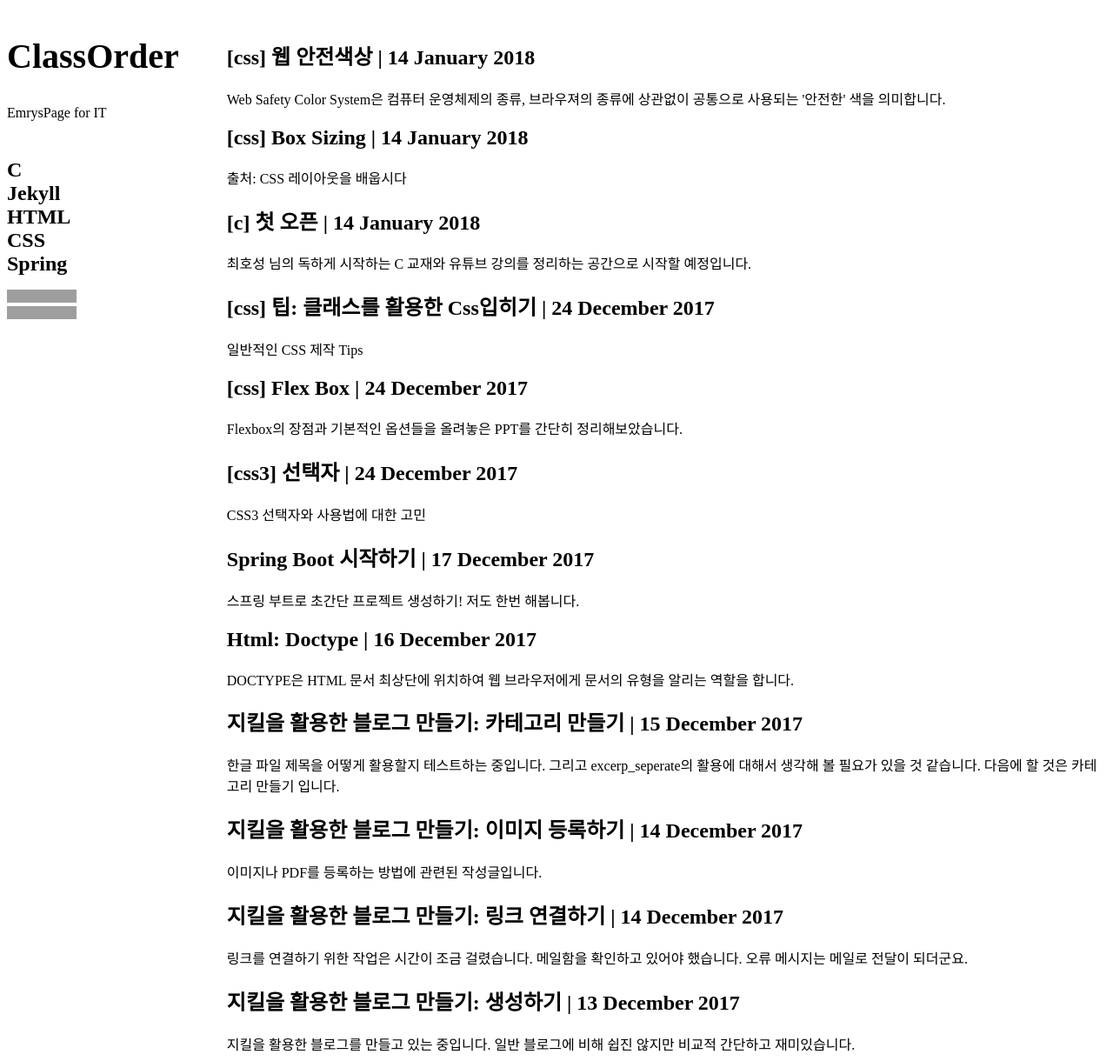
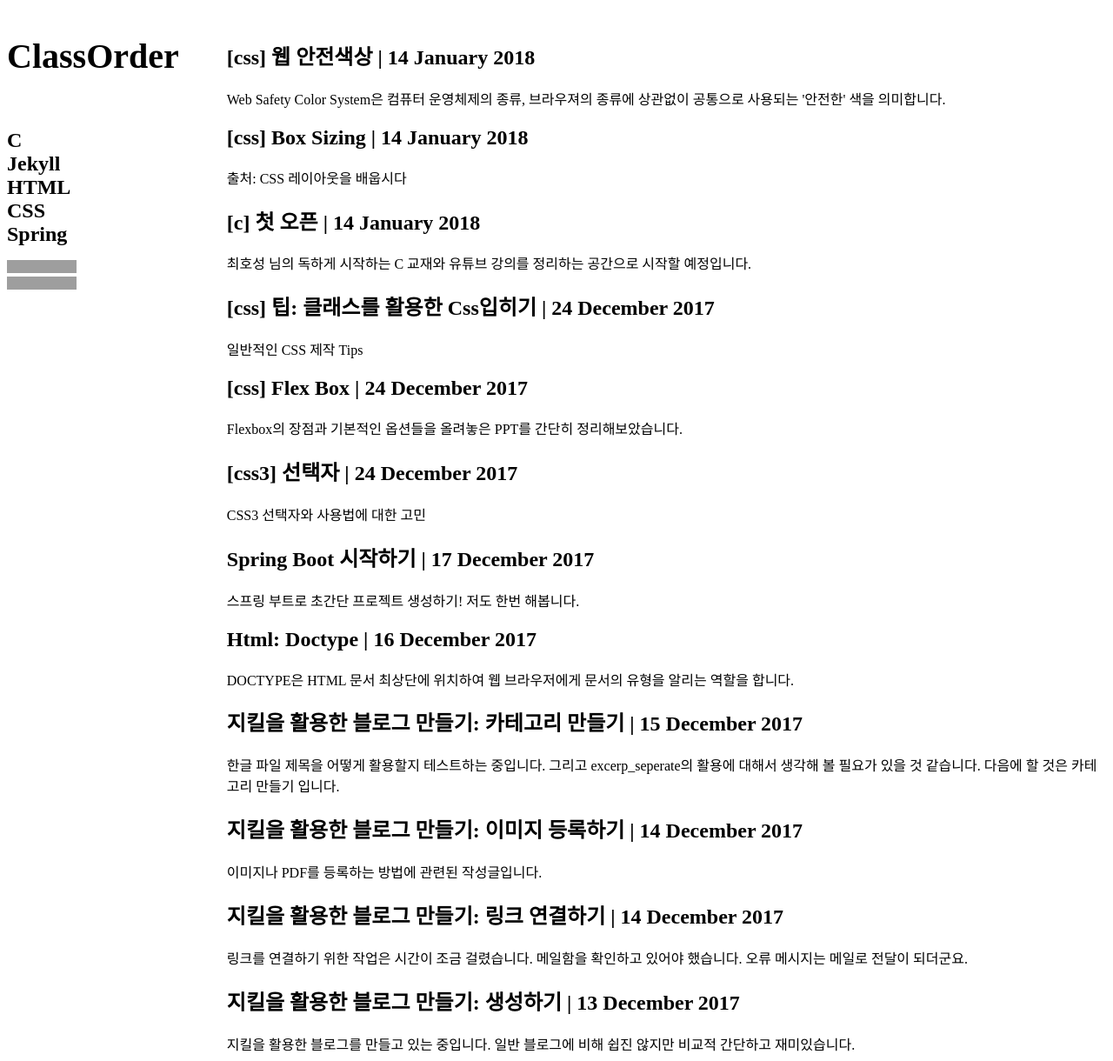
Before and after one commit to ProjectTavern/deprecated-winterguard.github.io, a Jekyll site: the page built from index.html, in a window 1280 px wide and 1220 px high. Shown: the whole window at 87% size. Built offline with Jekyll 4.4.1, drawn with Linux system fonts in a browser that asks for light colours; nearby versions of some CDN libraries; the list of posts is cut into pages by our own code; grey boxes are pictures that could not be loaded.

Commit message:
Update main_title.html

```diff
--- a/_includes/main_title.html
+++ b/_includes/main_title.html
@@ -1,4 +1,3 @@
 <section style="align-content:center">
     <h1 style="font-size:2.5em; font-weight:bolder"><a href="https://classorder.github.io">ClassOrder</a></h1>
-    <p>EmrysPage for IT</p>
 </section>
```
